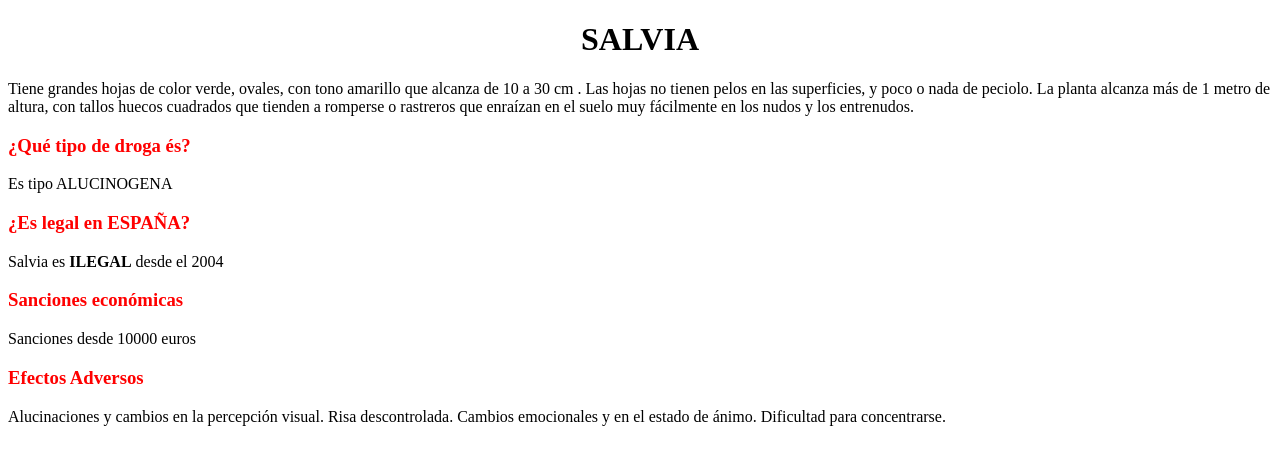
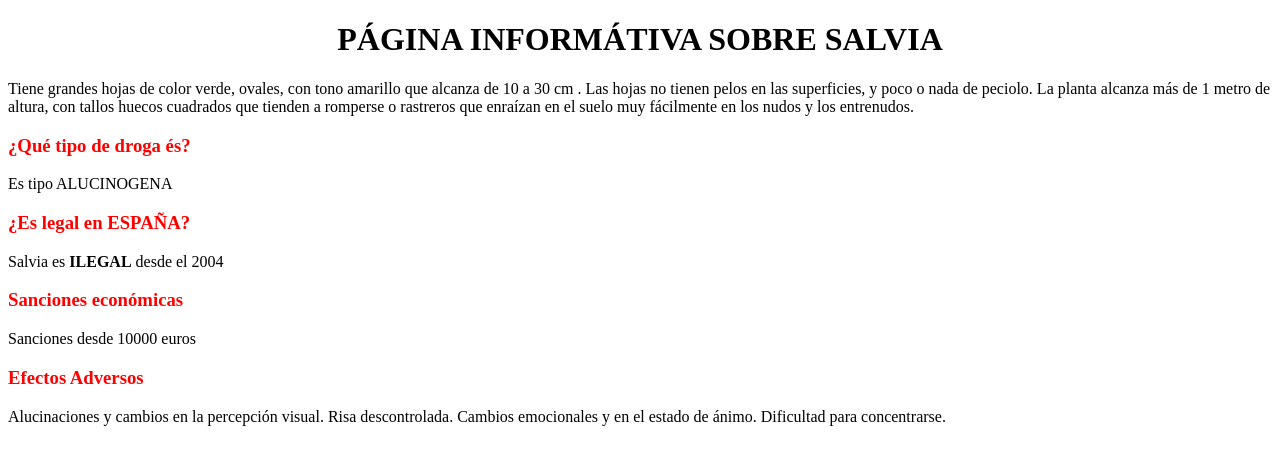
Before and after one commit to cprcebem/NoToDrugs, a plain HTML site: page salvia.html in a window 1280 px wide. Drawn offline with Linux system fonts and the light colour scheme.

Commit message:
add salvia drug v4

```diff
--- a/salvia.html
+++ b/salvia.html
@@ -18,7 +18,9 @@
 </head>
 <body>
 
-    <h1 class="titulo">SALVIA</h1>
+
+    <h1 class="titulo">PÁGINA INFORMÁTIVA SOBRE SALVIA </h1>
+
     <p>Tiene grandes hojas de color verde, ovales, con tono amarillo que alcanza de 10 a 30 cm . Las hojas no tienen pelos en las superficies, y poco o nada de peciolo. La planta alcanza más de 1 metro de altura, con tallos huecos cuadrados que tienden a romperse o rastreros que enraízan en el suelo muy fácilmente en los nudos y los entrenudos.</p>
 
 
```
